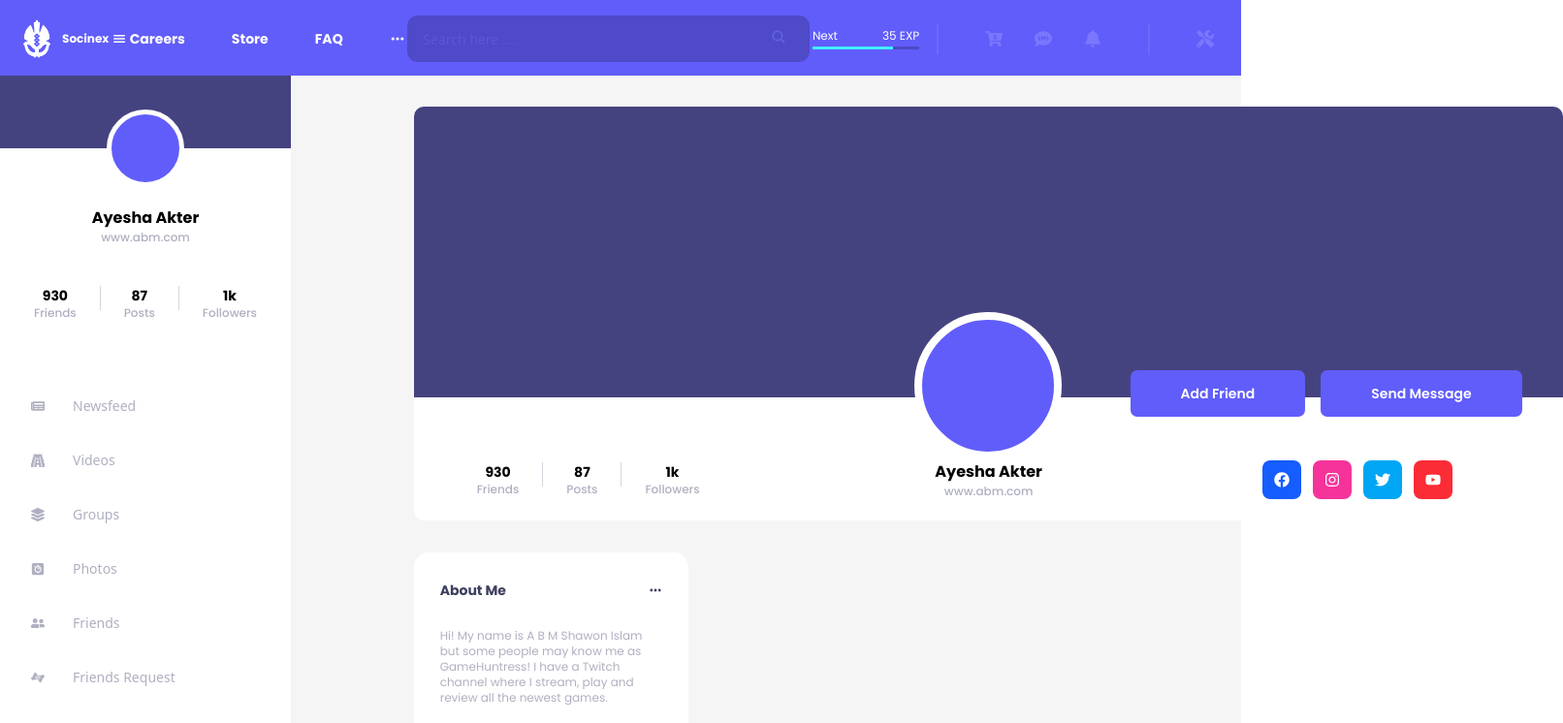
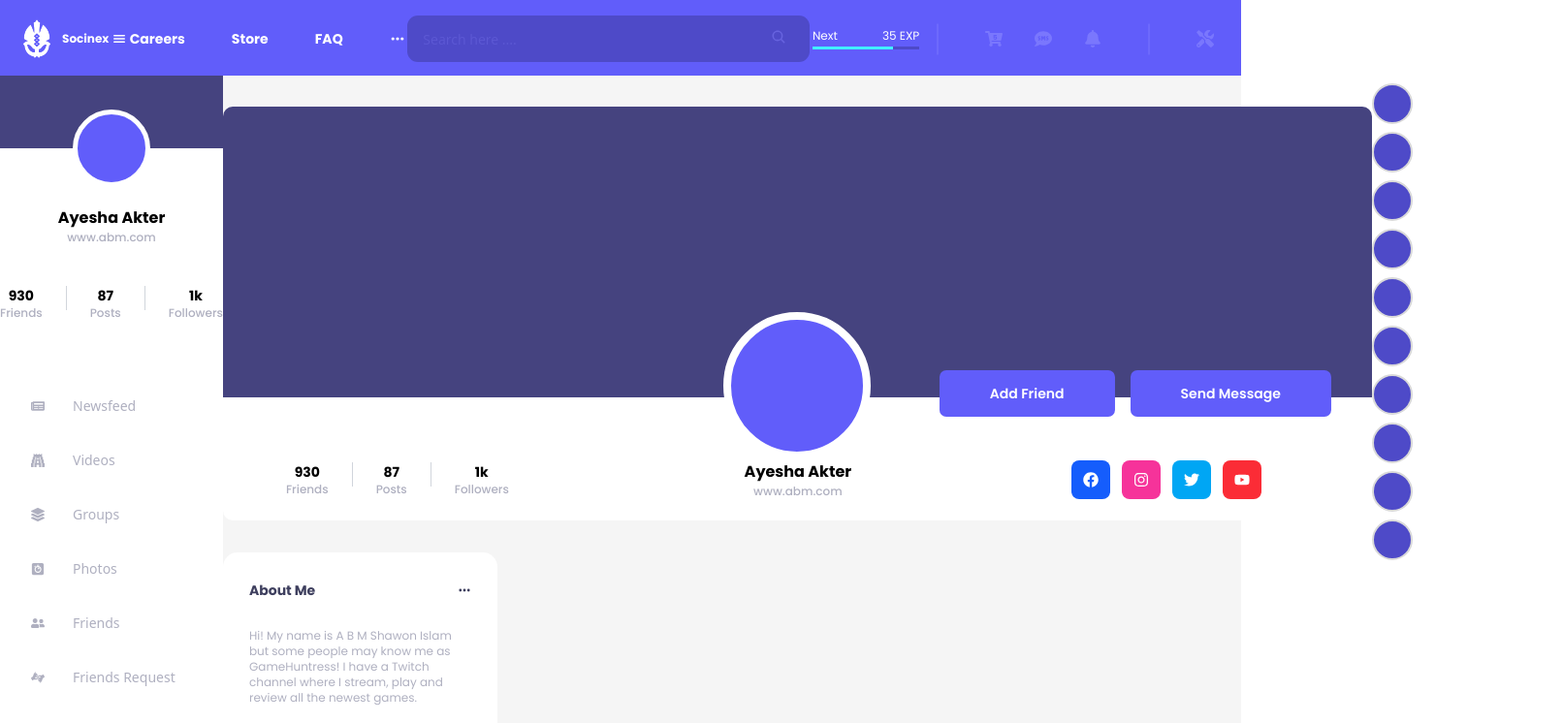
Before and after one commit to ayeshaakter02/Social-Media, a Next.js app in the folder client/: page / in a window 1280 px wide. Shown: the top 746 px of the page at 97% size, 1612 px wide, since content can reach past the window. Built offline with nearby package versions, Linux system fonts and the light colour scheme.

Commit message:
Setting part design

```diff
--- a/client/src/app/(root)/layout.jsx
+++ b/client/src/app/(root)/layout.jsx
@@ -1,16 +1,17 @@
-"use client"
+"use client";
 import Header from "@/components/common/Header";
 import ProfileSidebar from "@/components/common/ProfileSidebar";
+import Settingsbar from "@/components/common/Settingsbar";
 
 export default function MainLayout({ children }) {
   return (
     <main>
-      <Header/>
-      <div className="grid grid-cols-3 bg-[#F5F5F5]">
-        <ProfileSidebar/>
-      {children}
+      <Header />
+      <div className="flex justify-between bg-[#F5F5F5]">
+        <ProfileSidebar />
+        {children}
+        <Settingsbar />
       </div>
-
     </main>
   );
 }
--- a/client/src/app/globals.css
+++ b/client/src/app/globals.css
@@ -21,4 +21,7 @@
   .profile-header-btn {
     @apply bg-[#615DFA] hover:bg-[#23D2E2] text-white px-13 py-3.5 rounded-[7px] font-poppins font-semibold text-sm duration-400 transition-all
   }
+  .settingsbar{
+    @apply w-10.5 mx-auto h-10.5 mt-2 bg-[#4E4AC8] rounded-full border-2 border-[#D9D9D9]
+  }
 }
--- /dev/null
+++ b/client/src/components/common/Settingsbar.jsx
@@ -0,0 +1,20 @@
+import React from 'react'
+
+const Settingsbar = () => {
+  return (
+    <div className='w-20 bg-white'>
+        <div className='settingsbar'></div>
+        <div className='settingsbar'></div>
+        <div className='settingsbar'></div>
+        <div className='settingsbar'></div>
+        <div className='settingsbar'></div>
+        <div className='settingsbar'></div>
+        <div className='settingsbar'></div>
+        <div className='settingsbar'></div>
+        <div className='settingsbar'></div>
+        <div className='settingsbar'></div>
+    </div>
+  )
+}
+
+export default Settingsbar
```
